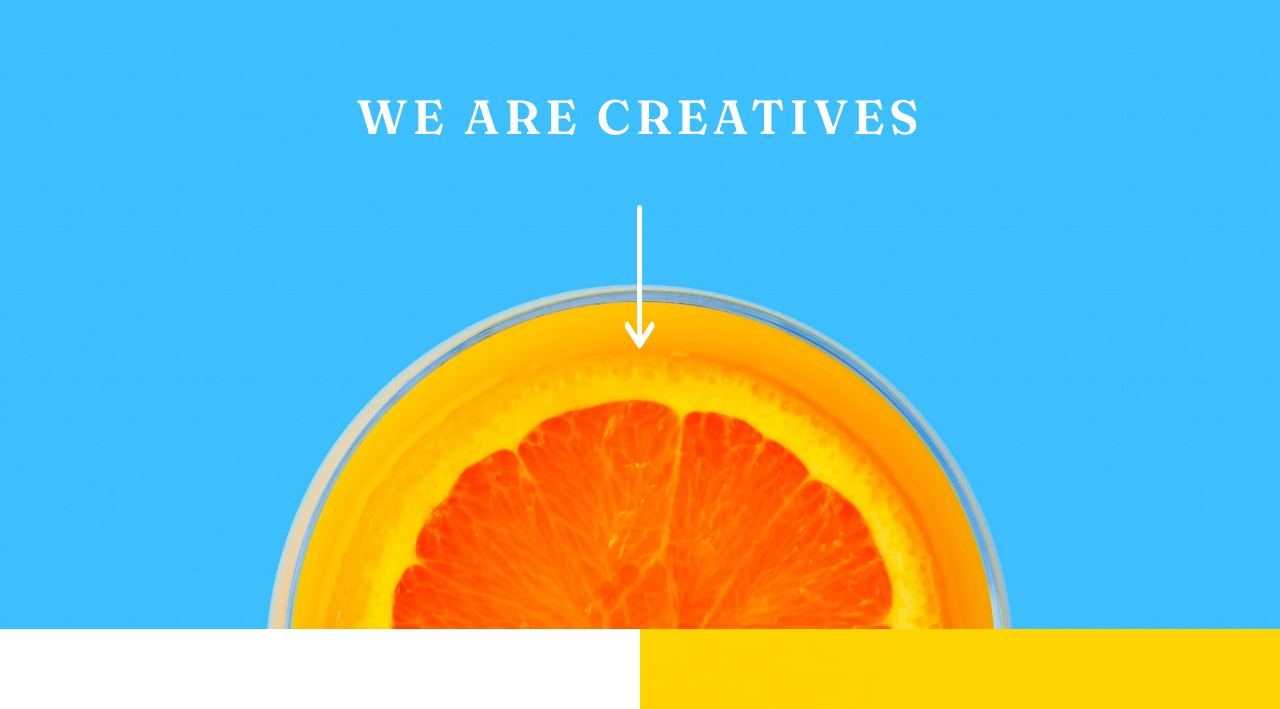
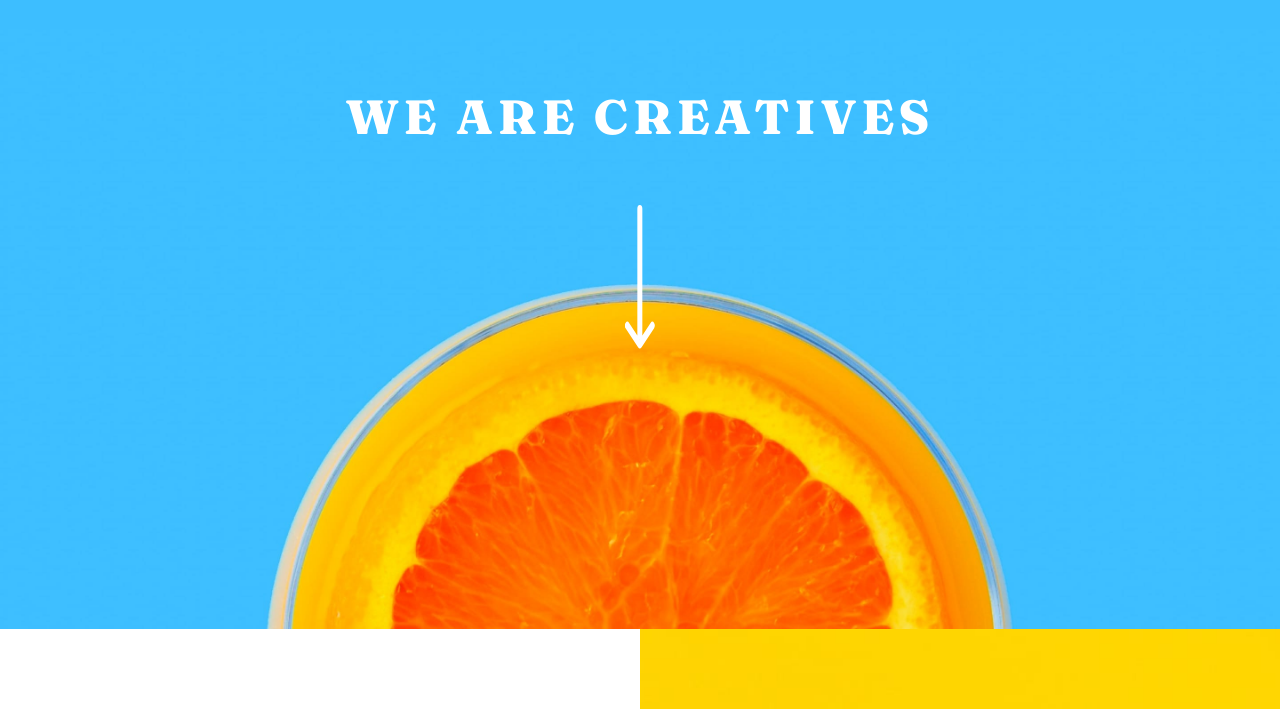
Before and after one commit to Luca-Sousa/Project-Sunnyside-Agency-Landing-Page-Main, a website: page index.html in a window 1280 px wide. Shown: the part 91-800 px from the top of the page. Drawn offline with Linux system fonts and the light colour scheme.

Commit message:
Update font-weight header

```diff
--- a/index.html
+++ b/index.html
@@ -44,7 +44,7 @@
 
     <section class="pt-[400px] bg-img-header-mb bg-cover bg-bottom relative 2xs:bg-img-header-dk 2xs:pt-[500px] md:pt-[600px]">
       <div class="absolute top-10 left-1/2 -translate-x-1/2 space-y-8 md:top-16 md:space-y-20 lg:space-y-16">
-        <h2 class="w-full uppercase font-Fraunces font-semibold text-5xl text-center text-col-W tracking-widest">We are creatives</h2>
+        <h2 class="w-full uppercase font-Fraunces font-extrabold text-5xl text-center text-col-W tracking-widest">We are creatives</h2>
         <img class="mx-auto 2xs:h-32 xs:h-36" src="src/assets/images/icon-arrow-down.svg" alt="Image Icon Arrow Down" width="30" height="114">
       </div>
     </section>
```
